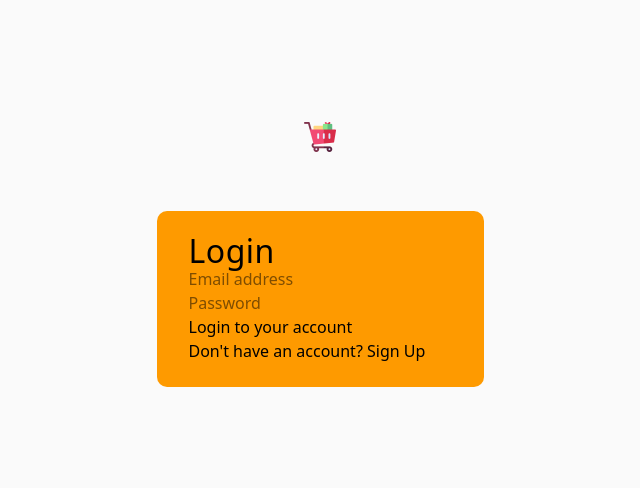
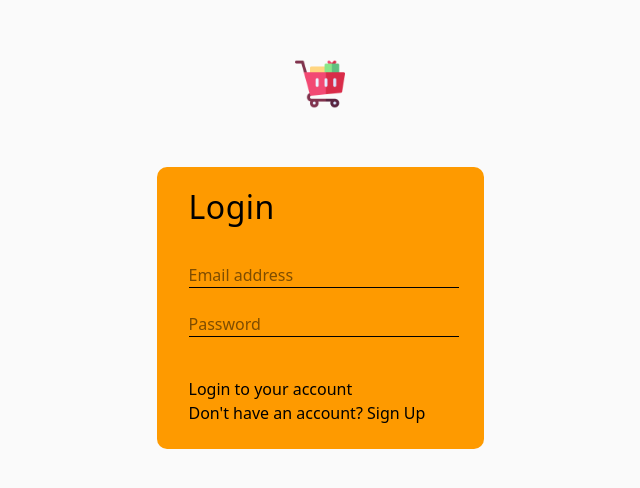
Before and after one commit to LEVANIKAPANADZE/ecomerce, a React (Vite) app: page / in a window 1280 px wide. Shown: the part 146-634 px from the top of the page, without its empty margins (320-960 px from the left). Built offline with nearby package versions, Linux system fonts and the light colour scheme.

Commit message:
Made css for inputs

```diff
--- a/src/pages/Login.tsx
+++ b/src/pages/Login.tsx
@@ -67,7 +67,7 @@ export default function Login() {
 
   return (
     <div className="flex flex-col justify-center items-center min-h-screen">
-      <img src={Cart} alt="Shopping cart" className="w-[32px] h-[32px]" />
+      <img src={Cart} alt="Shopping cart" className="w-[50px] h-[50px]" />
 
       <div
         className="bg-amber-500 w-[327px] py-[24px]
@@ -81,8 +81,15 @@ export default function Login() {
         </h1>
 
         <form onSubmit={handleLogin}>
-          <div>
+          <div className="my-[40px]">
+            {" "}
+            <div className="w-[270px] mb-[24px]">
               <input
+                className="w-full
+                border-b border-black
+                opacity-100
+                placeholder-opacity-50
+                focus:outline-none"
                 type="text"
                 value={user.email}
                 placeholder="Email address"
@@ -90,15 +97,20 @@ export default function Login() {
               />
               {errors.emailER && <span>Incorrect Email</span>}
             </div>
-
-          <div>
+            <div className="w-[270px]">
               <input
+                className="    w-full
+              border-b border-black
+              opacity-100
+              placeholder-opacity-50
+              focus:outline-none"
                 type="text"
                 value={user.password}
                 placeholder="Password"
                 onChange={(e) => setUser({ ...user, password: e.target.value })}
               />
               {errors.passwordER && <span>Password required</span>}
+            </div>
           </div>
 
           <button type="submit">Login to your account</button>
```
Lines whose indentation alone changed are shown as unchanged.
